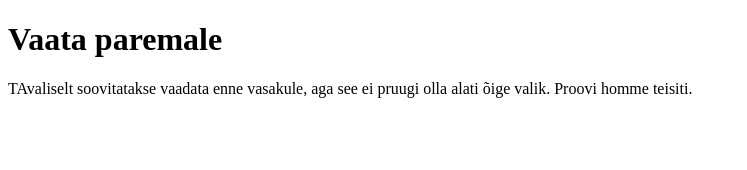
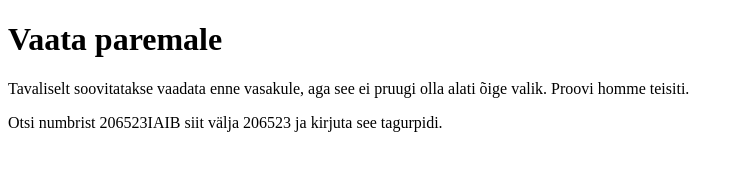
Before and after one commit to puujuur/puujuur-github.io, a plain HTML site: page index.html in a window 1280 px wide. Shown: the whole page, without its empty margins (0-747 px from the left). Drawn offline with Linux system fonts and the light colour scheme.

Commit message:
Update index.html

```diff
--- a/index.html
+++ b/index.html
@@ -4,7 +4,9 @@
 
 <h1>Vaata paremale</h1>
 
-<p>TAvaliselt soovitatakse vaadata enne vasakule, aga see ei pruugi olla alati õige valik. Proovi homme teisiti.</p>
+<p>Tavaliselt soovitatakse vaadata enne vasakule, aga see ei pruugi olla alati õige valik. Proovi homme teisiti.</p>
+
+<p>Otsi numbrist 206523IAIB siit välja 206523 ja kirjuta see tagurpidi.</p>
 
 </body>
 </html>
```
